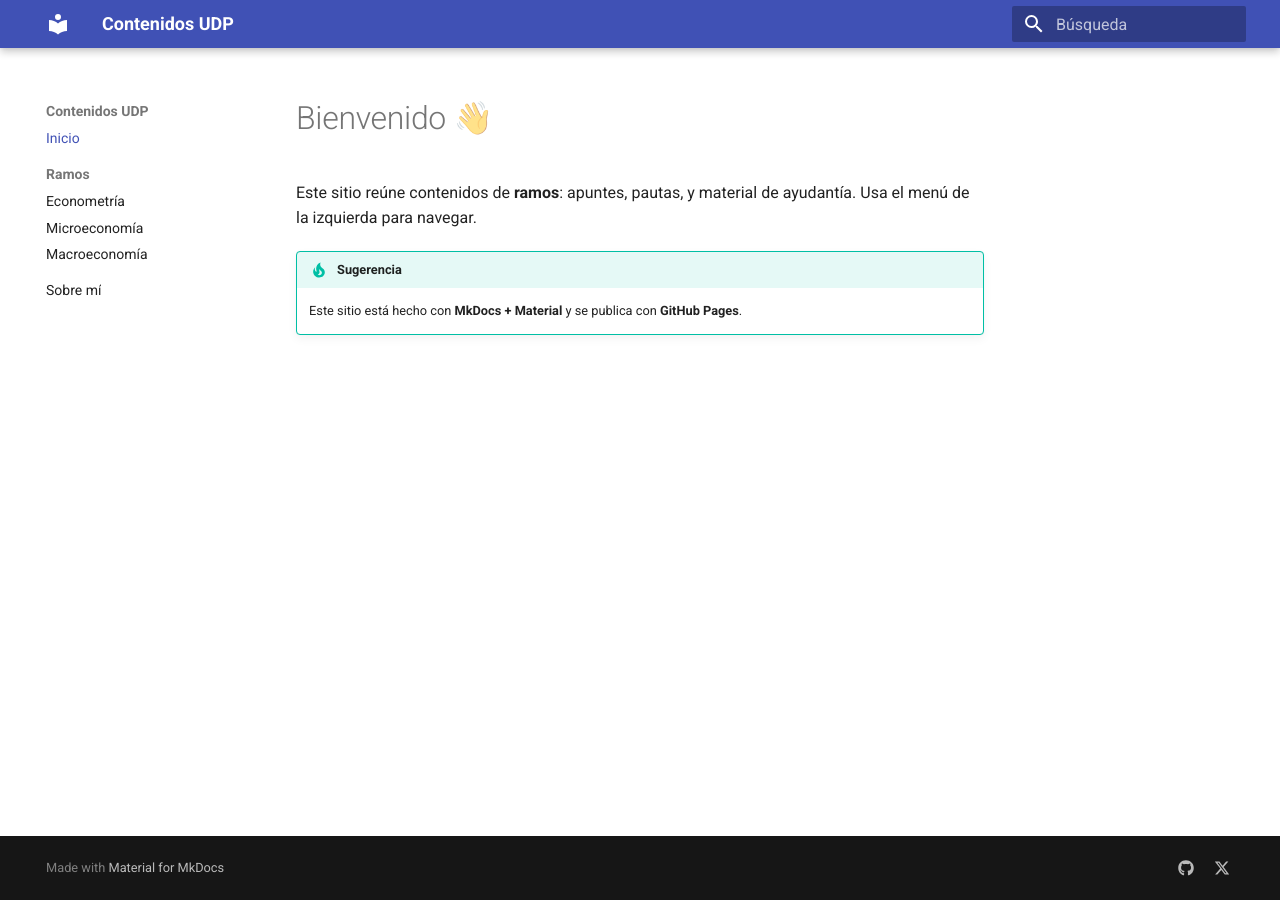
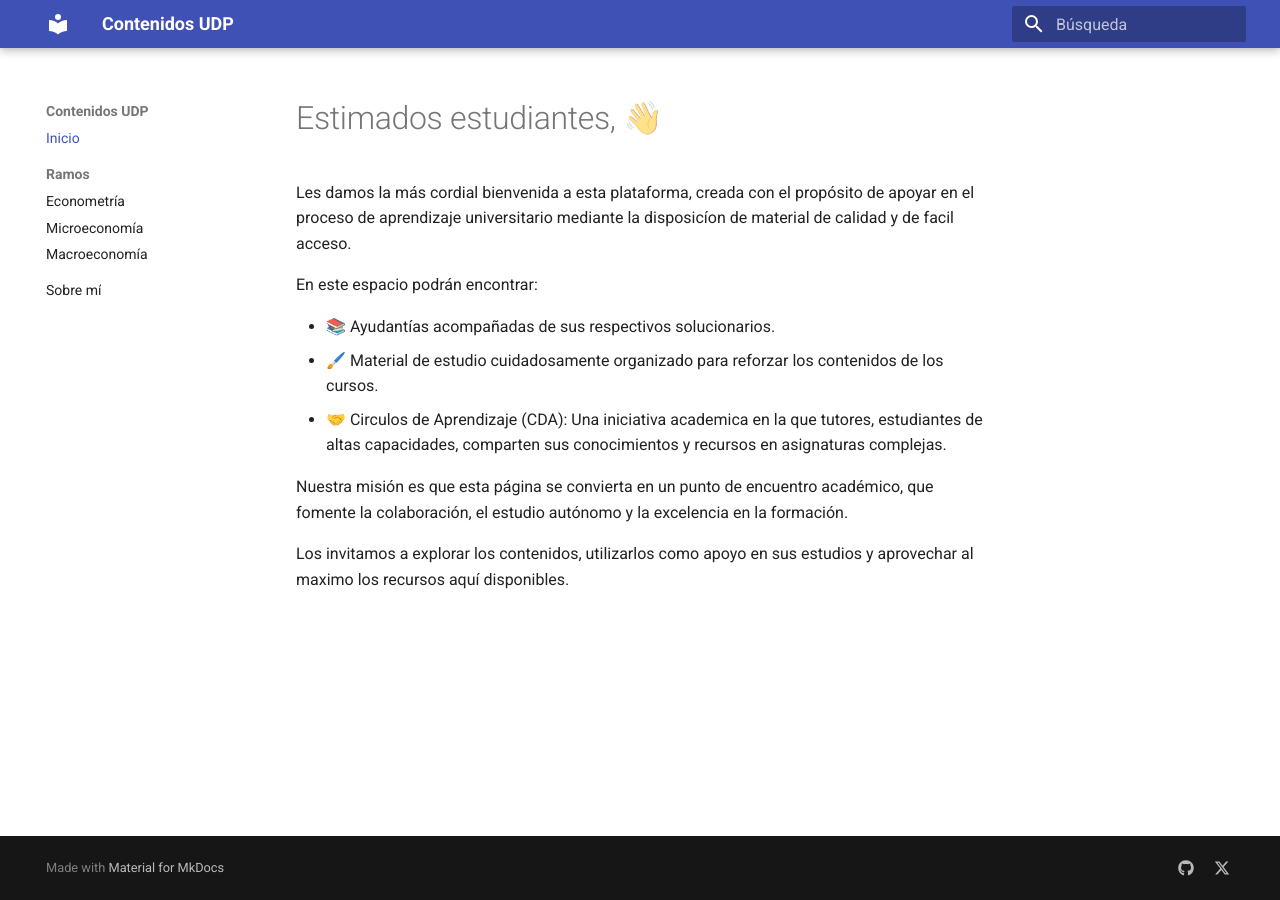
Before and after one commit to cda-fae/cda-fae, an MkDocs documentation site: the page built from docs/index.md, in a window 1280 px wide. Built offline with MkDocs 1.6.1 and Material for MkDocs 9.7.7, drawn with Linux system fonts in a browser that asks for light colours.

Commit message:
Agrego texto de bienvenida a la portada

```diff
--- a/docs/index.md
+++ b/docs/index.md
@@ -1,8 +1,15 @@
 
-# Bienvenido 👋
+# Estimados estudiantes, 👋
 
-Este sitio reúne contenidos de **ramos**: apuntes, pautas, y material de ayudantía.
-Usa el menú de la izquierda para navegar.
+Les damos la más cordial bienvenida a esta plataforma, creada con el propósito de apoyar en el proceso de aprendizaje
+universitario mediante la disposicíon de material de calidad y de facil acceso.
 
-!!! tip "Sugerencia"
-    Este sitio está hecho con **MkDocs + Material** y se publica con **GitHub Pages**.
+En este espacio podrán encontrar:
+
+* 📚  Ayudantías acompañadas de sus respectivos solucionarios.
+* 🖌️  Material de estudio cuidadosamente organizado para reforzar los contenidos de los cursos.
+* 🤝  Circulos de Aprendizaje (CDA): Una iniciativa academica en la que tutores, estudiantes de altas capacidades, comparten sus conocimientos y recursos en asignaturas complejas.
+
+Nuestra misión es que esta página se convierta en un punto de encuentro académico, que fomente la colaboración, el estudio autónomo y la excelencia en la formación.
+
+Los invitamos a explorar los contenidos, utilizarlos como apoyo en sus estudios y aprovechar al maximo los recursos aquí disponibles.
```
